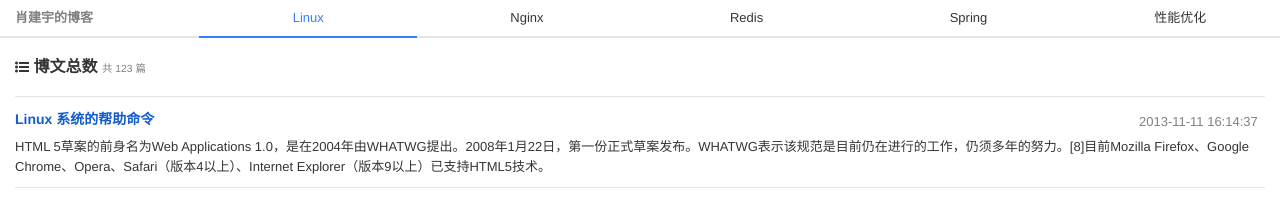
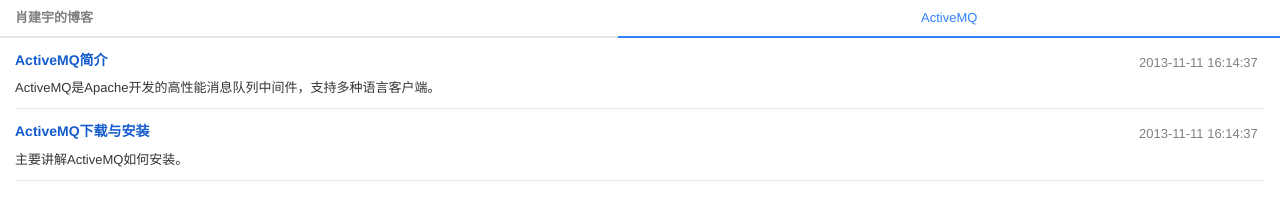
Before and after one commit to xiaojianyu315/blog, a plain HTML site: page index.html in a window 1280 px wide. Drawn offline with Linux system fonts and the light colour scheme.

Commit message:
增加amq

```diff
--- a/index.html
+++ b/index.html
@@ -1,37 +1,49 @@
 <!DOCTYPE html>
 <html lang="zh-cn">
 <head>
-    <meta http-equiv="Content-Type" content="text/html; charset=utf-8" />
+    <meta http-equiv="Content-Type" content="text/html; charset=utf-8"/>
     <title>肖建宇的博客</title>
-    <link rel="stylesheet" type="text/css" href="static/zui/css/zui.min.css" />
+    <link rel="stylesheet" type="text/css" href="static/zui/css/zui.min.css"/>
     <script type="text/javascript" src="static/jquery.min.js"></script>
     <script type="text/javascript" src="static/zui/js/zui.min.js"></script>
     <script>
         $(function () {
-            getPage('linux');
+            getPageList('activemq');
         });
-        function getPage(flag) {
-            $("#result").load("pages/"+flag+"/list.html");
+
+        function getPageList(flag) {
+            $("#result").load("pages/" + flag + "/list.html");
+        }
+
+        function getPageView(flag, num) {
+            $("#result").load("pages/" + flag + "/view-" + num + ".html");
         }
 
     </script>
 </head>
 
 <body>
+
+
 <div style="align-content: center;width: 100%">
-    <div id="wrap" >
+    <div id="wrap">
         <ul class="nav nav-secondary nav-justified">
             <li class="nav-heading">肖建宇的博客</li>
-            <li class="active"><a href="javascript:void(0);" onclick="getPage('linux')">Linux</a></li>
-            <li><a href="your/nice/url">Nginx</a></li>
-            <li><a href="your/nice/url">Redis</a></li>
-            <li><a href="your/nice/url">Spring</a></li>
-            <li><a href="your/nice/url">性能优化 </a></li>
+            <li class="active"><a href="javascript:void(0);" onclick="getPageList('activemq')">ActiveMQ</a></li>
+            <!--<li class="active"><a href="javascript:void(0);" onclick="getPageList('linux')">Linux</a></li>-->
+            <!--<li><a href="javascript:void(0);" onclick="getPageList('nginx')">Nginx</a></li>-->
+            <!--<li><a href="javascript:void(0);" onclick="getPageList('redis')">Redis</a></li>-->
+            <!--<li><a href="javascript:void(0);" onclick="getPageList('spring')">Spring</a></li>-->
+            <!--<li><a href="javascript:void(0);" onclick="getPageList('opt')">性能优化 </a></li>-->
         </ul>
     </div>
     <div id="result">
 
     </div>
 </div>
+
 </body>
+
+
+
 </html>
--- /dev/null
+++ b/pages/activemq/list.html
@@ -0,0 +1,27 @@
+
+<div class="list">
+    <!--<header>-->
+        <!--<h3><i class="icon-list-ul"></i> 博文总数 <small>共 123 篇</small></h3>-->
+    <!--</header>-->
+    <div class="items items-hover">
+        <div class="item">
+            <div class="item-heading">
+                <div class="pull-right"><span class="text-muted">2013-11-11 16:14:37</span> &nbsp; </div>
+                <h4><a href="javascript:void(0);" onclick="getPageView('activemq','1')">ActiveMQ简介</a></h4>
+            </div>
+            <div class="item-content">
+                <div class="text">ActiveMQ是Apache开发的高性能消息队列中间件，支持多种语言客户端。</div>
+            </div>
+        </div>
+
+        <div class="item">
+            <div class="item-heading">
+                <div class="pull-right"><span class="text-muted">2013-11-11 16:14:37</span> &nbsp; </div>
+                <h4><a href="javascript:void(0);" onclick="getPageView('activemq','1')">ActiveMQ下载与安装</a></h4>
+            </div>
+            <div class="item-content">
+                <div class="text">主要讲解ActiveMQ如何安装。</div>
+            </div>
+        </div>
+    </div>
+</div>
--- a/pages/linux/list.html
+++ b/pages/linux/list.html
@@ -1,34 +1,17 @@
-<!DOCTYPE html>
-<html lang="zh-cn">
-<head>
-    <meta http-equiv="Content-Type" content="text/html; charset=utf-8" />
-    <title>肖建宇的博客-Linux</title>
-    <link rel="stylesheet" type="text/css" href="../../static/zui/css/zui.min.css" />
-    <script type="text/javascript" src="../../static/zui/js/zui.min.js"></script>
 
-</head>
-
-<body>
 <div class="list">
-    <header>
-        <h3><i class="icon-list-ul"></i> 博文总数 <small>共 123 篇</small></h3>
-    </header>
+    <!--<header>-->
+        <!--<h3><i class="icon-list-ul"></i> 博文总数 <small>共 123 篇</small></h3>-->
+    <!--</header>-->
     <div class="items items-hover">
-
         <div class="item">
             <div class="item-heading">
                 <div class="pull-right"><span class="text-muted">2013-11-11 16:14:37</span> &nbsp; </div>
-                <h4><a href="pages/linux/view.html">Linux 系统的帮助命令</a></h4>
+                <h4><a href="javascript:void(0);" onclick="getPageView('linux','1')">Linux 系统的帮助命令</a></h4>
             </div>
             <div class="item-content">
                 <div class="text">HTML 5草案的前身名为Web Applications 1.0，是在2004年由WHATWG提出。2008年1月22日，第一份正式草案发布。WHATWG表示该规范是目前仍在进行的工作，仍须多年的努力。[8]目前Mozilla Firefox、Google Chrome、Opera、Safari（版本4以上）、Internet Explorer（版本9以上）已支持HTML5技术。</div>
             </div>
         </div>
-
-
     </div>
-
 </div>
-
-</body>
-</html>
```
Also changed, not shown: pages/activemq/view-1.html (added, +18 -0 lines), pages/linux/view-1.html (added, +18 -0 lines), pages/redis/list.html (added, +17 -0 lines), pages/redis/view-1.html (renamed from pages/linux/view.html, +2 -12 lines), 1 other file.
